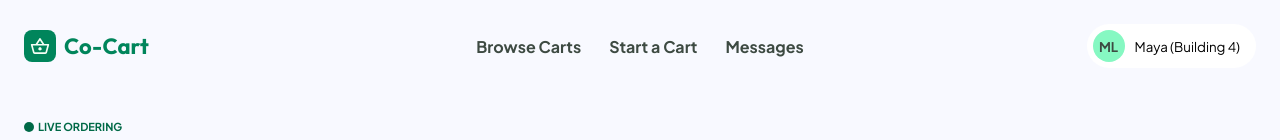
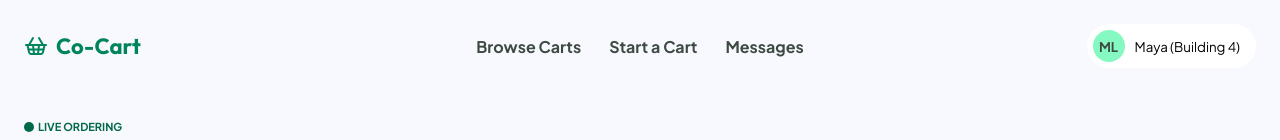
Before and after one commit to CS320-team-5/team-5, a React (Vite) app in the folder frontend/: page /dashboard in a window 1280 px wide. Shown: the top 140 px of the page. Built offline with nearby package versions, Linux system fonts and the light colour scheme; no server answers.

Commit message:
switched out old cart icon with shopping basket from lucide

```diff
--- a/frontend/src/components/Banner.tsx
+++ b/frontend/src/components/Banner.tsx
@@ -1,11 +1,15 @@
 import { Link } from "react-router";
 import "../styles/theme.css";
+import { ShoppingBasket } from "lucide-react";
 
+/**
+ * Banner appearing on the Active Carts, Cart Creation, Messaging, and Settings pages
+ */
 function Banner() {
   return (
     <header id="banner">
       <Link id="left-banner-part" to="/" aria-label="CoCart home">
-        <img src="/hero_logo.svg" />
+        <ShoppingBasket color="var(--primary-green)"/>
         <span id="logo-title">Co-Cart</span>
       </Link>
       <nav id="center-banner-part" aria-label="Dashboard navigation">
```
